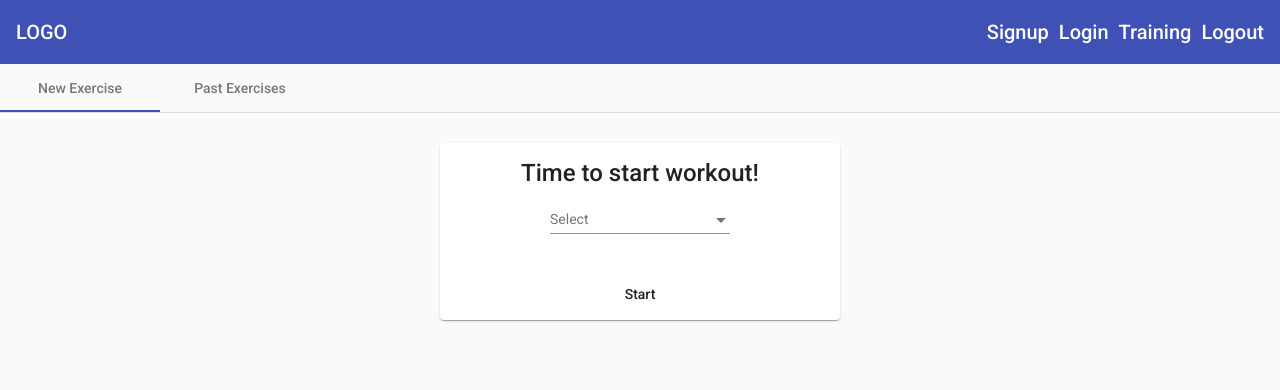
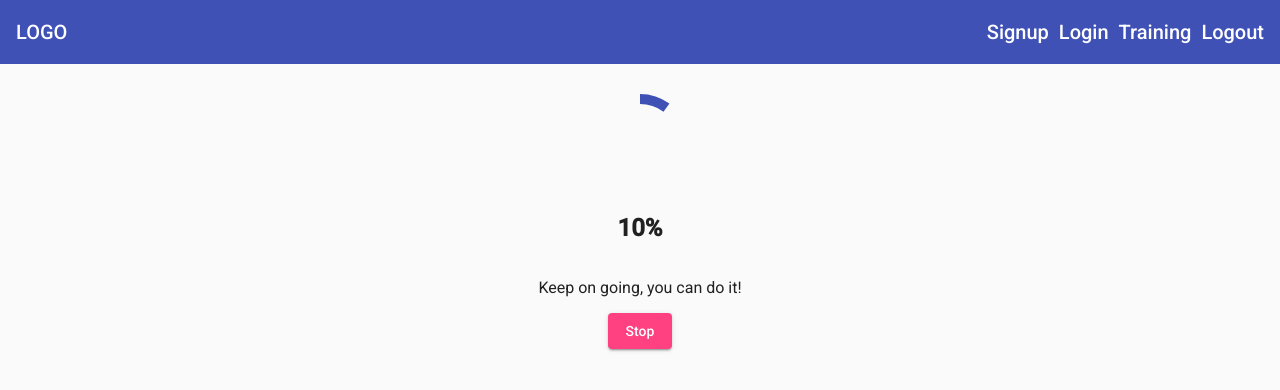
Before and after one commit to plskrdar/fitness-tracker, an Angular app: page /training in a window 1280 px wide. Both pictures are taken after a click on the button "Start". Shown: the top 390 px of the page. Built offline with nearby package versions, Linux system fonts and the light colour scheme.

Commit message:
implemented progress spinner with basic logic of progress data

```diff
--- a/src/app/training/current-training/current-training.component.css
+++ b/src/app/training/current-training/current-training.component.css
@@ -0,0 +1,3 @@
+.current-training {
+    padding: 30px;
+}
--- a/src/app/training/current-training/current-training.component.html
+++ b/src/app/training/current-training/current-training.component.html
@@ -1 +1,6 @@
-<p>current-training works!</p>
+<section class="current-training" fxLayout="column" fxLayoutAlign="center center">
+    <mat-progress-spinner mode="determinate" [value]="progress"></mat-progress-spinner>
+    <h1>{{ progress }}%</h1>
+    <p>Keep on going, you can do it!</p>
+    <button mat-raised-button color="accent">Stop</button>
+</section>
--- a/src/app/training/current-training/current-training.component.ts
+++ b/src/app/training/current-training/current-training.component.ts
@@ -6,11 +6,14 @@ import {Component, OnInit} from '@angular/core';
     styleUrls: ['./current-training.component.css']
 })
 export class CurrentTrainingComponent implements OnInit {
-
+    progress = 0;
     constructor() {
     }
 
     ngOnInit(): void {
+        setInterval(() => {
+            this.progress = this.progress + 5;
+        }, 1000);
     }
 
 }
--- a/src/app/training/new-training/new-training.component.html
+++ b/src/app/training/new-training/new-training.component.html
@@ -24,7 +24,7 @@
             </mat-form-field>
         </mat-card-content>
         <mat-card-actions fxLayoutAlign="center">
-            <button type="submit" mat-button>Start</button>
+            <button type="submit" mat-button (click)="onStartTraining()">Start</button>
         </mat-card-actions>
     </mat-card>
 </section>
--- a/src/app/training/new-training/new-training.component.ts
+++ b/src/app/training/new-training/new-training.component.ts
@@ -1,4 +1,4 @@
-import {Component, OnInit} from '@angular/core';
+import {Component, OnInit, EventEmitter, Output} from '@angular/core';
 
 @Component({
     selector: 'app-new-training',
@@ -6,11 +6,15 @@ import {Component, OnInit} from '@angular/core';
     styleUrls: ['./new-training.component.css']
 })
 export class NewTrainingComponent implements OnInit {
-
+    @Output() trainingStart = new EventEmitter<void>();
     constructor() {
     }
 
     ngOnInit(): void {
     }
 
+    onStartTraining() {
+        this.trainingStart.emit();
+    }
+
 }
--- a/src/app/training/training.component.html
+++ b/src/app/training/training.component.html
@@ -1,8 +1,11 @@
-<mat-tab-group>
+<mat-tab-group *ngIf="!ongoingTraining">
     <mat-tab label="New Exercise">
-        <app-new-training></app-new-training>
+        <app-new-training
+            (trainingStart)="ongoingTraining = true"
+        ></app-new-training>
     </mat-tab>
     <mat-tab label="Past Exercises">
         <app-past-training></app-past-training>
     </mat-tab>
 </mat-tab-group>
+<app-current-training *ngIf="ongoingTraining"></app-current-training>
--- a/src/app/training/training.component.ts
+++ b/src/app/training/training.component.ts
@@ -6,7 +6,7 @@ import {Component, OnInit} from '@angular/core';
     styleUrls: ['./training.component.css']
 })
 export class TrainingComponent implements OnInit {
-
+    ongoingTraining = false;
     constructor() {
     }
 
```
Also changed, not shown: src/app/material.module.ts (+5 -2 lines).
